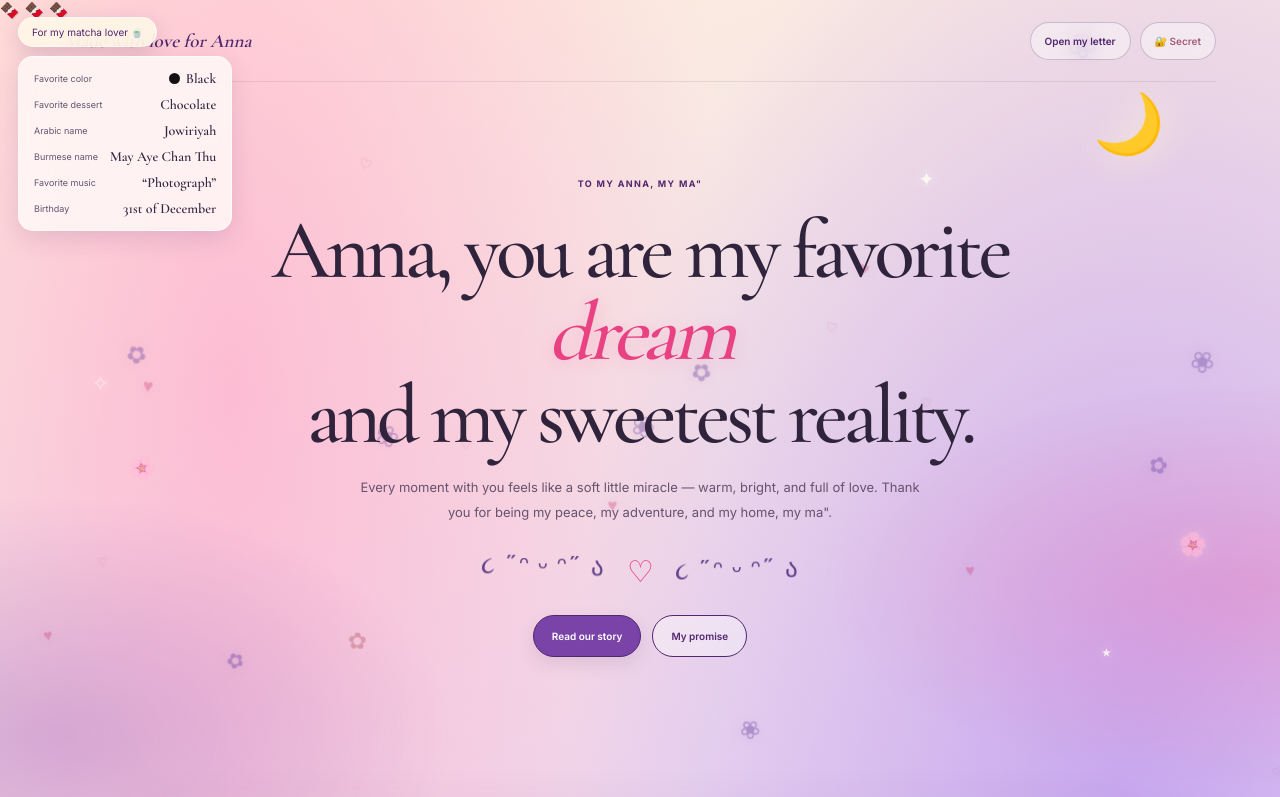
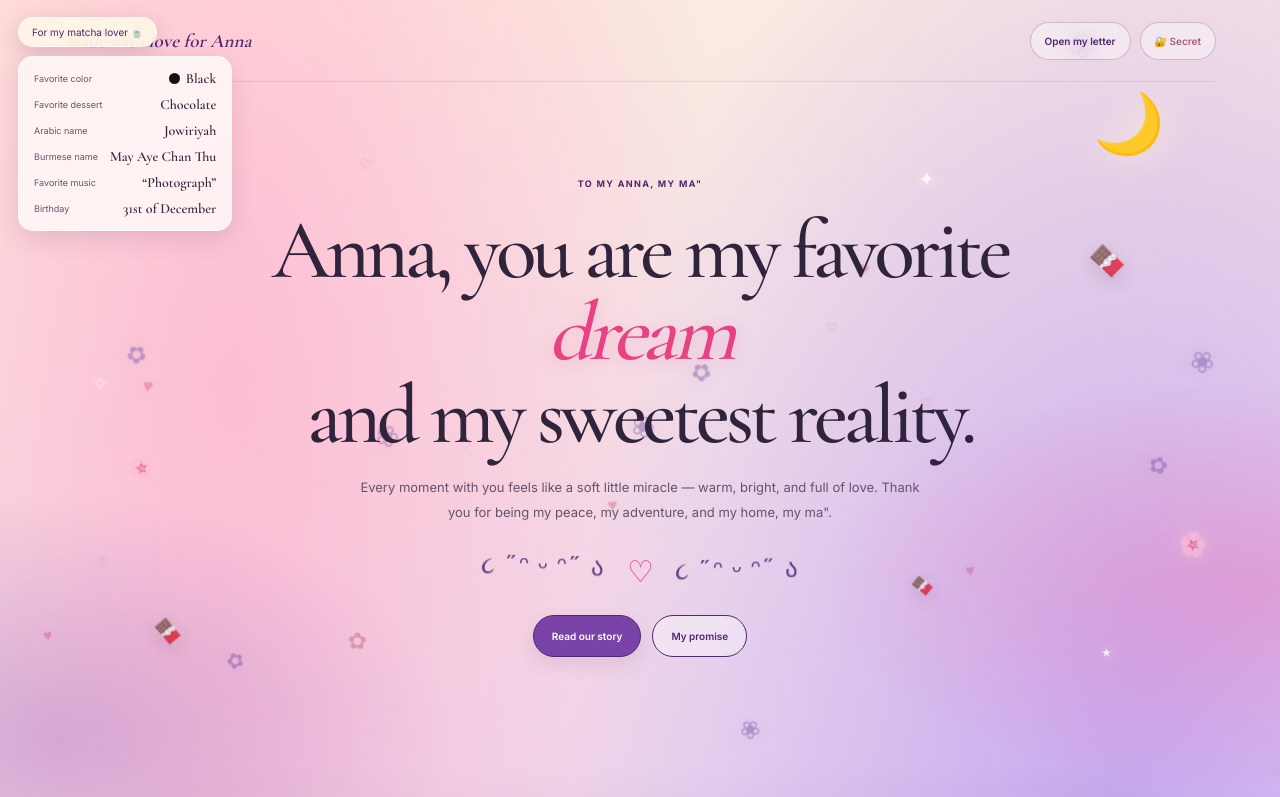
Before and after one commit to MurphyZTM191211/for-my-girl, a plain HTML site: page index.html in a window 1280 px wide. Shown: the top 797 px of the page. Drawn offline with nearby package versions, Linux system fonts and the light colour scheme.

Commit message:
Update style.css

```diff
--- a/style.css
+++ b/style.css
@@ -195,6 +195,34 @@ a {
 .sakura-one { top: 54%; left: 9%; animation: petal-float 9s ease-in-out infinite; }
 .sakura-two { right: 6%; bottom: 31%; animation: petal-float 11s -4s ease-in-out infinite; }
 .sakura-three { top: 78%; left: 27%; animation: petal-float 8s -2s ease-in-out infinite; }
+
+.chocolate-deco {
+  position: absolute;
+  z-index: 1;
+  opacity: 0.72;
+  filter: drop-shadow(0 5px 8px rgba(74, 37, 27, 0.2));
+  animation: chocolate-float 4s ease-in-out infinite;
+}
+
+.chocolate-one {
+  top: 31%;
+  right: 12%;
+  font-size: 30px;
+}
+
+.chocolate-two {
+  bottom: 18%;
+  left: 12%;
+  font-size: 23px;
+  animation-delay: -1.3s;
+}
+
+.chocolate-three {
+  top: 72%;
+  right: 27%;
+  font-size: 19px;
+  animation-delay: -2.4s;
+}
 
 .hero {
   position: relative;
@@ -1128,6 +1156,11 @@ body > footer {
   50% { transform: translate(13px, 22px) rotate(25deg); }
 }
 
+@keyframes chocolate-float {
+  0%, 100% { transform: translateY(0) rotate(-8deg) scale(1); }
+  50% { transform: translateY(-11px) rotate(7deg) scale(1.08); }
+}
+
 @keyframes chibi-bob {
   0%, 100% { transform: translateY(0) rotate(-2deg); }
   50% { transform: translateY(-6px) rotate(2deg); }
```
